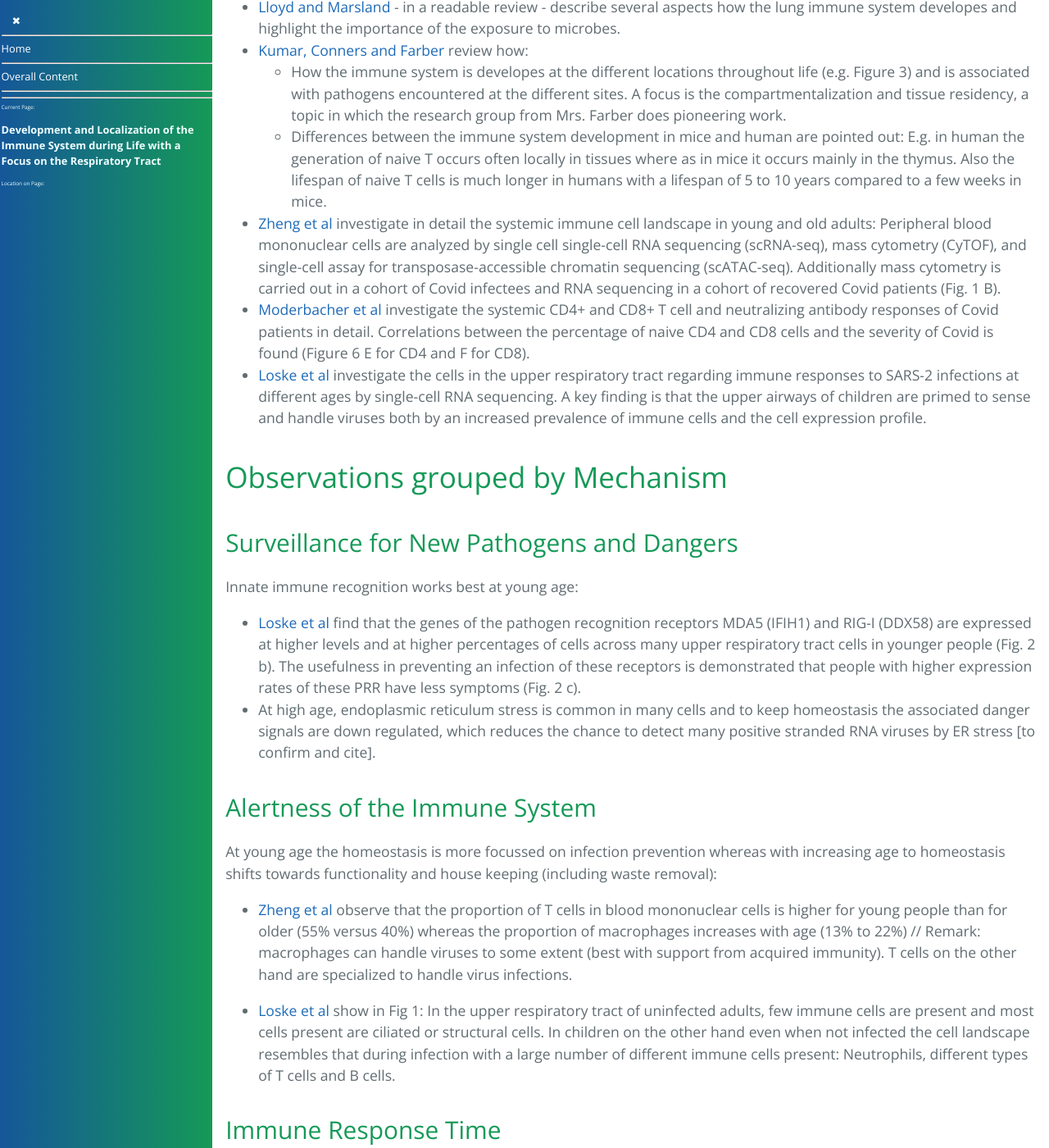
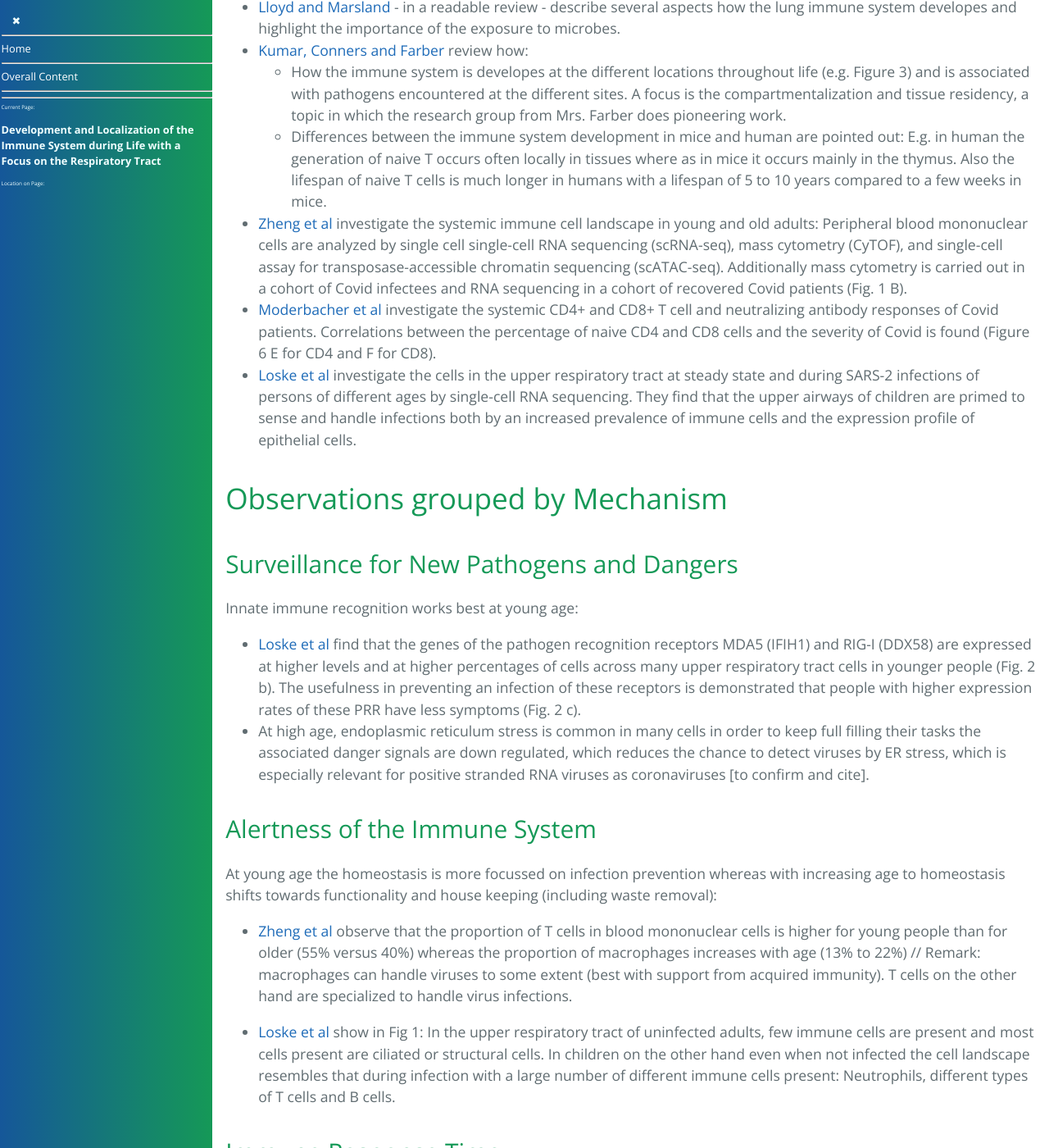
Before and after one commit to forestgrape/coronavirus, a Jekyll site: the page built from 4_immunological/ontogenesis_and_locality_of_immunity.md, in a window 1280 px wide and 1400 px high, scrolled down 2879 px. Shown: the whole window at 82% size. Built offline with Jekyll 4.4.1, drawn with Linux system fonts in a browser that asks for light colours; our own code applies the rules of GitHub Pages for plain Markdown files; some of the changed text lies outside the part shown.

Commit message:
formulations

```diff
--- a/4_immunological/ontogenesis_and_locality_of_immunity.md
+++ b/4_immunological/ontogenesis_and_locality_of_immunity.md
@@ -2,7 +2,7 @@
 
 How the immune system develops during lifetime and the protection at frequent pathogen entry locations is strengthened. In other words the ontogenesis and the generated compartmentalization of the immune system.
 
-> Entire page is **in work, incomplete and needs to be checked**.
+> Entire page is **in work, incomplete and some parts need checking**.
 
 > Early publishing due to the urgently needed rational discussion whether to vaccinate young people including children.
 
@@ -71,9 +71,9 @@ At young age the immune system is built to encounter new pathogens and handle th
 * [Kumar, Conners and Farber](#kumar) review how:
   * How the immune system is developes at the different locations throughout life (e.g. Figure 3) and is associated with pathogens encountered at the different sites. A focus is the compartmentalization and tissue residency, a topic in which the research group from Mrs. Farber does pioneering work.
   * Differences between the immune system development in mice and human are pointed out: E.g. in human the generation of naive T occurs often locally in tissues where as in mice it occurs mainly in the thymus. Also the lifespan of naive T cells is much longer in humans with a lifespan of 5 to 10 years compared to a few weeks in mice.
-* [Zheng et al](#zheng) investigate in detail the systemic immune cell landscape in young and old adults: Peripheral blood mononuclear cells are analyzed by single cell single-cell RNA sequencing (scRNA-seq), mass cytometry (CyTOF), and single-cell assay for transposase-accessible chromatin sequencing (scATAC-seq). Additionally mass cytometry is carried out in a cohort of Covid infectees and RNA sequencing in a cohort of recovered Covid patients (Fig. 1 B).
-* [Moderbacher et al](#moderbacher) investigate the systemic CD4+ and CD8+ T cell and neutralizing antibody responses of Covid patients in detail. Correlations between the percentage of naive CD4 and CD8 cells and the severity of Covid is found (Figure 6 E for CD4 and F for CD8).
-* [Loske et al](#loske) investigate the cells in the upper respiratory tract regarding immune responses to SARS-2 infections at different ages by single-cell RNA sequencing. A key finding is that the upper airways of children are primed to sense and handle viruses both by an increased prevalence of immune cells and the cell expression profile.
+* [Zheng et al](#zheng) investigate the systemic immune cell landscape in young and old adults: Peripheral blood mononuclear cells are analyzed by single cell single-cell RNA sequencing (scRNA-seq), mass cytometry (CyTOF), and single-cell assay for transposase-accessible chromatin sequencing (scATAC-seq). Additionally mass cytometry is carried out in a cohort of Covid infectees and RNA sequencing in a cohort of recovered Covid patients (Fig. 1 B).
+* [Moderbacher et al](#moderbacher) investigate the systemic CD4+ and CD8+ T cell and neutralizing antibody responses of Covid patients. Correlations between the percentage of naive CD4 and CD8 cells and the severity of Covid is found (Figure 6 E for CD4 and F for CD8).
+* [Loske et al](#loske) investigate the cells in the upper respiratory tract at steady state and during SARS-2 infections of persons of different ages by single-cell RNA sequencing. They find that the upper airways of children are primed to sense and handle infections both by an increased prevalence of immune cells and the expression profile of epithelial cells.
 
 
 
@@ -83,7 +83,7 @@ At young age the immune system is built to encounter new pathogens and handle th
 ### Surveillance for New Pathogens and Dangers
 Innate immune recognition works best at young age:
 * [Loske et al](#loske) find that the genes of the pathogen recognition receptors MDA5 (IFIH1) and RIG-I (DDX58) are expressed at higher levels and at higher percentages of cells across many upper respiratory tract cells in younger people (Fig. 2 b). The usefulness in preventing an infection of these receptors is demonstrated that people with higher expression rates of these PRR have less symptoms (Fig. 2 c).
-* At high age, endoplasmic reticulum stress is common in many cells and to keep homeostasis the associated danger signals are down regulated, which reduces the chance to detect many positive stranded RNA viruses by ER stress [to confirm and cite].
+* At high age, endoplasmic reticulum stress is common in many cells in order to keep full filling their tasks the associated danger signals are down regulated, which reduces the chance to detect viruses by ER stress, which is especially relevant for positive stranded RNA viruses as coronaviruses [to confirm and cite].
 
 ### Alertness of the Immune System
 At young age the homeostasis is more focussed on infection prevention whereas with increasing age to homeostasis shifts towards functionality and house keeping (including waste removal):
@@ -145,8 +145,6 @@ Early in life the majority of T cells are in the naive state. A naive T cell abl
 #### Learning of the Immune System
 * Strengthen the immunity for frequent entry locations and pathogen patterns.
 * Train the acquired part of the immune system. Build up a collection of memory T cell and B cell recognizing specific pathogens i.e. build up a library of specific pathogen recognizers.
-
-
 
 
 
```
